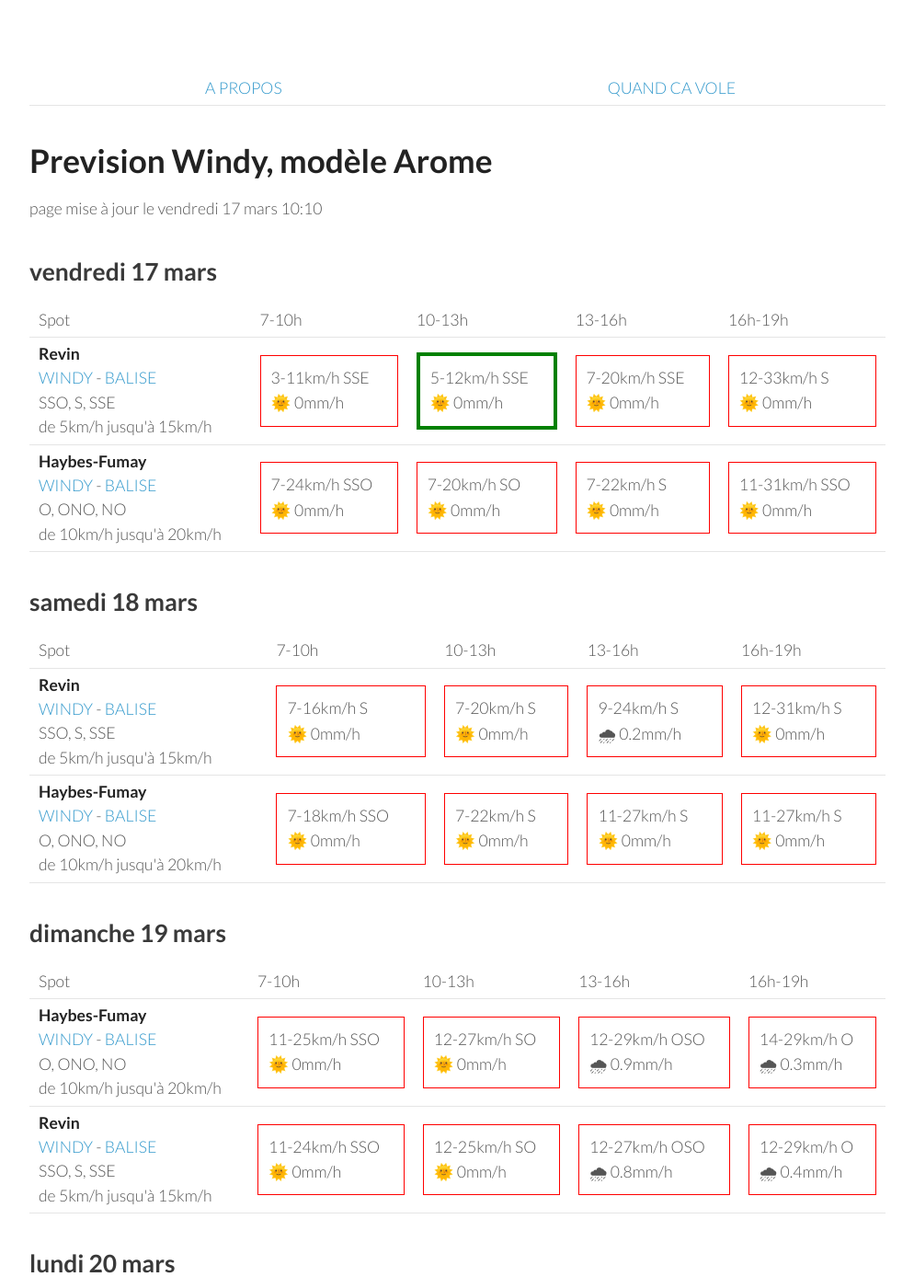
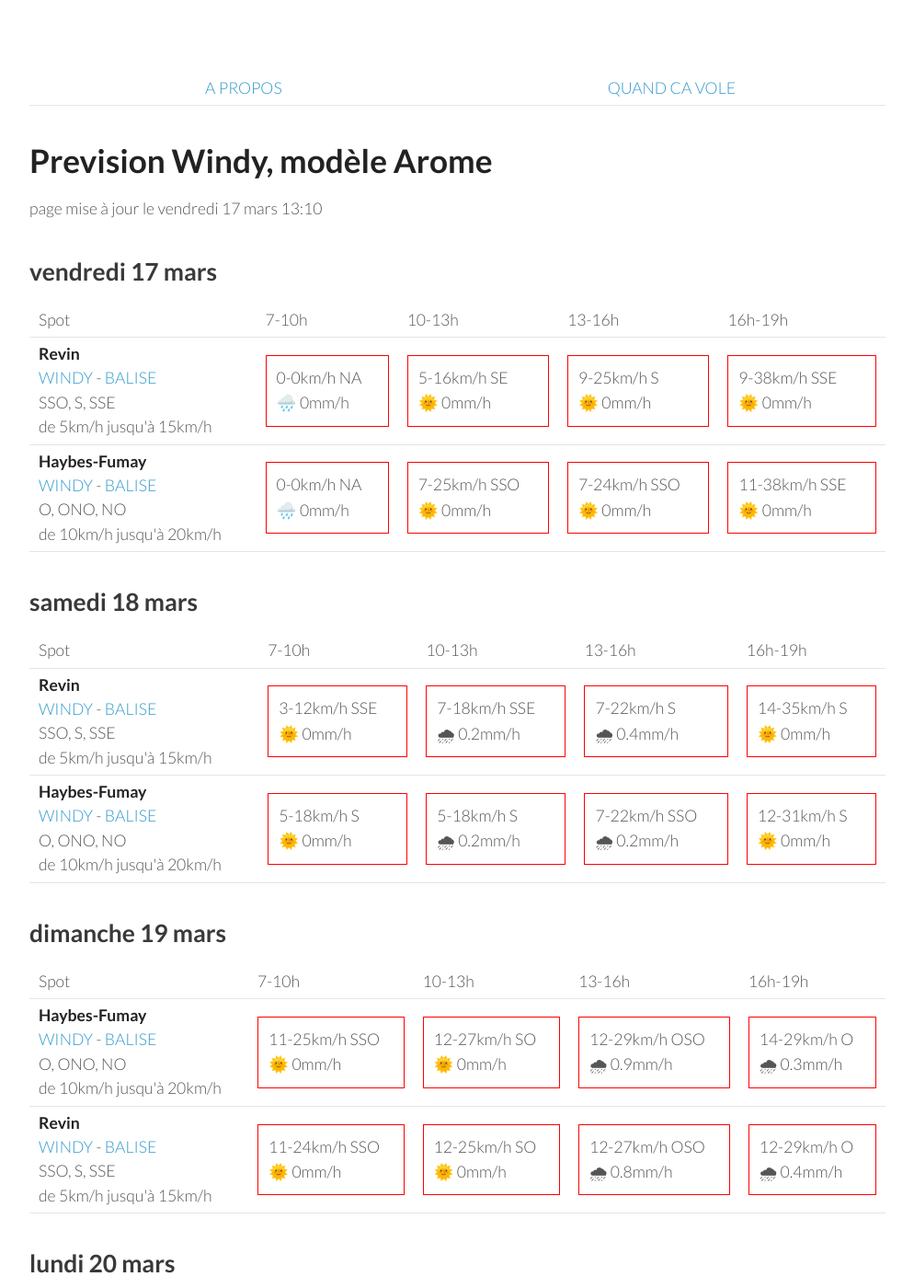
Before and after one commit to parapente-dans-le-nord/parapente-dans-le-nord.github.io, a Jekyll site: the page built from ardennes.markdown, in a window 1280 px wide and 1400 px high. Shown: the whole window at 92% size, without its empty margins (26-1020 px from the left). Built offline with Jekyll 4.4.1, drawn with Linux system fonts in a browser that asks for light colours.

Commit message:
update index.markdown

```diff
--- a/ardennes.markdown
+++ b/ardennes.markdown
@@ -7,7 +7,7 @@ title:  "Tous les spots"
 {: .links}
 
 # Prevision Windy, modèle Arome
-page mise à jour le vendredi 17 mars 10:10
+page mise à jour le vendredi 17 mars 13:10
 
 ## vendredi 17 mars
 
@@ -24,21 +24,19 @@ page mise à jour le vendredi 17 mars 10:10
 <tr>
         <td><strong>Revin</strong><br><a href="https://windy.com/49.948/4.625?49.543,4.625,8">WINDY</a> - <span class=""><a href="http://www.balisemeteo.com/balise.php?idBalise=5019">BALISE</a> </span><br> <span class="vent-favorable">SSO, S, SSE</span><br><span class="force-vent">de 5km/h jusqu'à 15km/h</span> </td>
 
-            <td><div class="not-flyable"><p>3-11km/h SSE</p><p>🌞 0mm/h</p></div></td>
-            <td><div class="flyable"><p>5-12km/h SSE</p><p>🌞 0mm/h</p></div></td>
-            <td><div class="not-flyable"><p>7-20km/h SSE</p><p>🌞 0mm/h</p></div></td>
-            <td><div class="not-flyable"><p>12-33km/h S</p><p>🌞 0mm/h</p></div></td>
-
+            <td><div class="not-flyable"><p>0-0km/h NA</p><p>🌧️ 0mm/h</p></div></td>
+            <td><div class="not-flyable"><p>5-16km/h SE</p><p>🌞 0mm/h</p></div></td>
+            <td><div class="not-flyable"><p>9-25km/h S</p><p>🌞 0mm/h</p></div></td>
+            <td><div class="not-flyable"><p>9-38km/h SSE</p><p>🌞 0mm/h</p></div></td>
 
     </tr>
 <tr>
         <td><strong>Haybes-Fumay</strong><br><a href="https://windy.com/49.998/4.715?49.913,4.738,10">WINDY</a> - <span class=""><a href="http://www.balisemeteo.com/balise.php?idBalise=104">BALISE</a> </span><br> <span class="vent-favorable">O, ONO, NO</span><br><span class="force-vent">de 10km/h jusqu'à 20km/h</span> </td>
 
+            <td><div class="not-flyable"><p>0-0km/h NA</p><p>🌧️ 0mm/h</p></div></td>
+            <td><div class="not-flyable"><p>7-25km/h SSO</p><p>🌞 0mm/h</p></div></td>
             <td><div class="not-flyable"><p>7-24km/h SSO</p><p>🌞 0mm/h</p></div></td>
-            <td><div class="not-flyable"><p>7-20km/h SO</p><p>🌞 0mm/h</p></div></td>
-            <td><div class="not-flyable"><p>7-22km/h S</p><p>🌞 0mm/h</p></div></td>
-            <td><div class="not-flyable"><p>11-31km/h SSO</p><p>🌞 0mm/h</p></div></td>
-
+            <td><div class="not-flyable"><p>11-38km/h SSE</p><p>🌞 0mm/h</p></div></td>
 
     </tr>
 
@@ -60,20 +58,20 @@ page mise à jour le vendredi 17 mars 10:10
 <tr>
         <td><strong>Revin</strong><br><a href="https://windy.com/49.948/4.625?49.543,4.625,8">WINDY</a> - <span class=""><a href="http://www.balisemeteo.com/balise.php?idBalise=5019">BALISE</a> </span><br> <span class="vent-favorable">SSO, S, SSE</span><br><span class="force-vent">de 5km/h jusqu'à 15km/h</span> </td>
 
-            <td><div class="not-flyable"><p>7-16km/h S</p><p>🌞 0mm/h</p></div></td>
-            <td><div class="not-flyable"><p>7-20km/h S</p><p>🌞 0mm/h</p></div></td>
-            <td><div class="not-flyable"><p>9-24km/h S</p><p>🌧 0.2mm/h</p></div></td>
-            <td><div class="not-flyable"><p>12-31km/h S</p><p>🌞 0mm/h</p></div></td>
+            <td><div class="not-flyable"><p>3-12km/h SSE</p><p>🌞 0mm/h</p></div></td>
+            <td><div class="not-flyable"><p>7-18km/h SSE</p><p>🌧 0.2mm/h</p></div></td>
+            <td><div class="not-flyable"><p>7-22km/h S</p><p>🌧 0.4mm/h</p></div></td>
+            <td><div class="not-flyable"><p>14-35km/h S</p><p>🌞 0mm/h</p></div></td>
 
 
     </tr>
 <tr>
         <td><strong>Haybes-Fumay</strong><br><a href="https://windy.com/49.998/4.715?49.913,4.738,10">WINDY</a> - <span class=""><a href="http://www.balisemeteo.com/balise.php?idBalise=104">BALISE</a> </span><br> <span class="vent-favorable">O, ONO, NO</span><br><span class="force-vent">de 10km/h jusqu'à 20km/h</span> </td>
 
-            <td><div class="not-flyable"><p>7-18km/h SSO</p><p>🌞 0mm/h</p></div></td>
-            <td><div class="not-flyable"><p>7-22km/h S</p><p>🌞 0mm/h</p></div></td>
-            <td><div class="not-flyable"><p>11-27km/h S</p><p>🌞 0mm/h</p></div></td>
-            <td><div class="not-flyable"><p>11-27km/h S</p><p>🌞 0mm/h</p></div></td>
+            <td><div class="not-flyable"><p>5-18km/h S</p><p>🌞 0mm/h</p></div></td>
+            <td><div class="not-flyable"><p>5-18km/h S</p><p>🌧 0.2mm/h</p></div></td>
+            <td><div class="not-flyable"><p>7-22km/h SSO</p><p>🌧 0.2mm/h</p></div></td>
+            <td><div class="not-flyable"><p>12-31km/h S</p><p>🌞 0mm/h</p></div></td>
 
 
     </tr>
```
